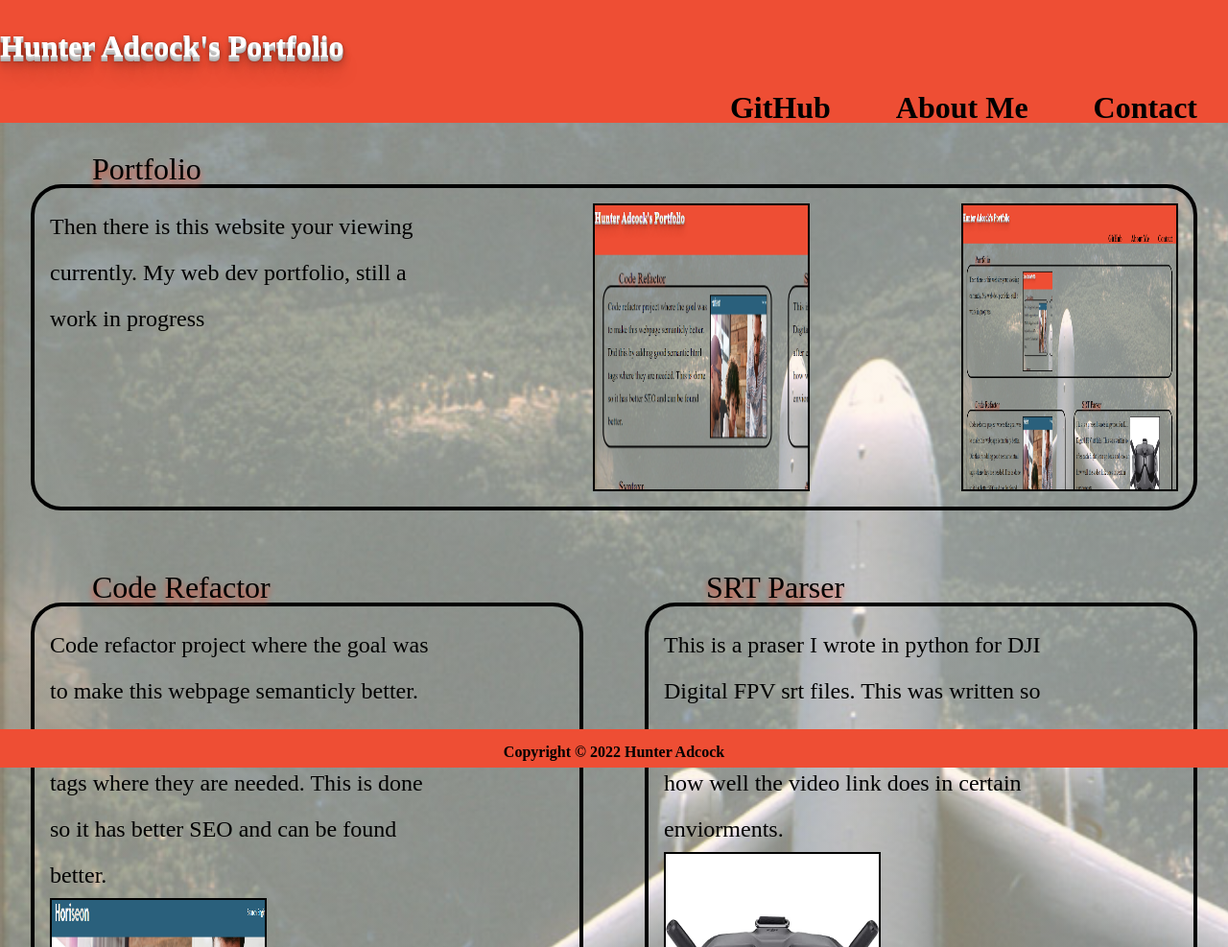
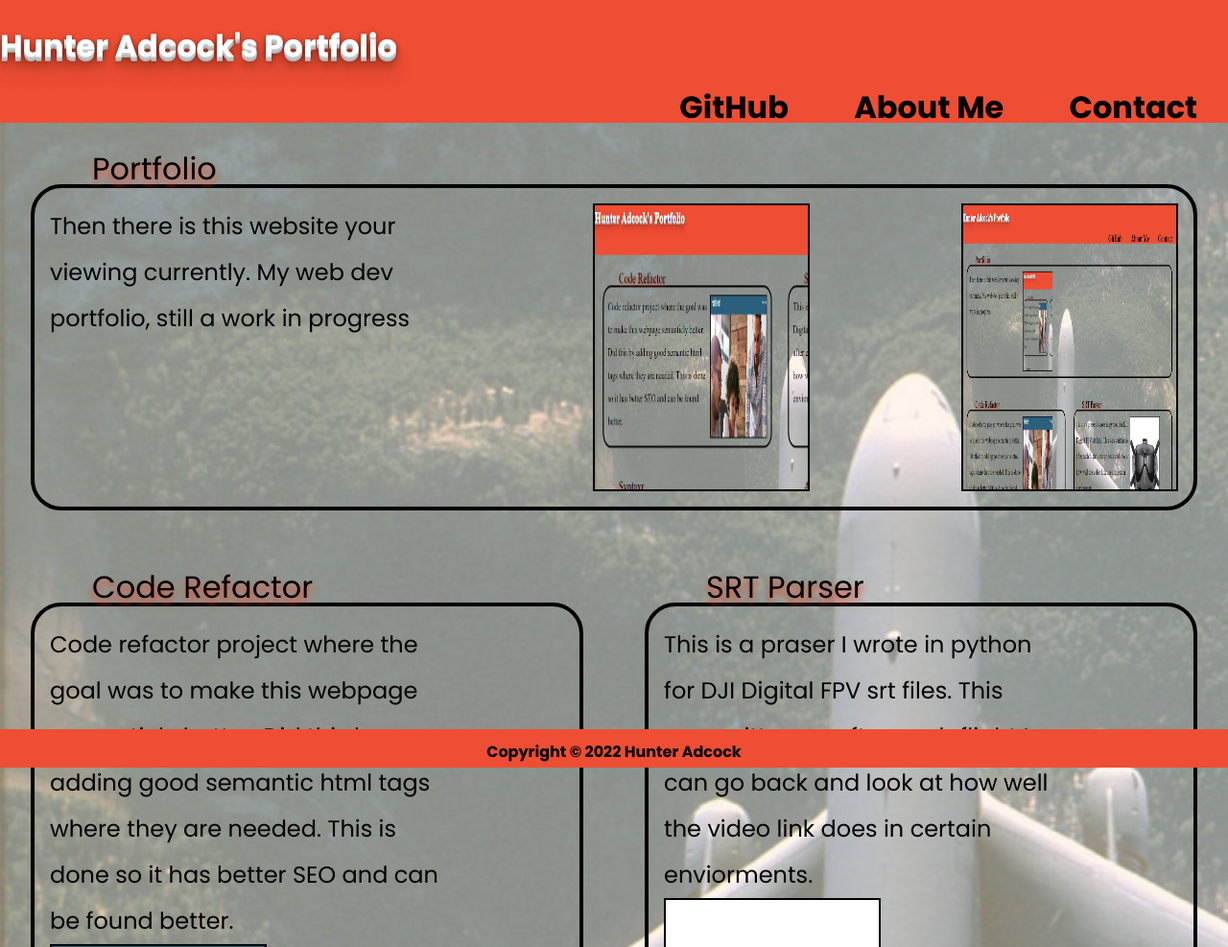
Before and after one commit to Hahkeye/portfolio, a plain HTML site: page index.html in a window 1280 px wide. Shown: the top 987 px of the page at 96% size. Drawn offline with Linux system fonts and the light colour scheme.

Commit message:
Google font fix

```diff
--- a/assets/style.css
+++ b/assets/style.css
@@ -2,17 +2,20 @@
     font-family: 'Poppins';
     src: url('./font/Poppins/Poppins-Black.ttf');
 } */
-html, body{
-    font-family: 'Poppins', sans-serif;
+/* html, body{
+    font-family: "Poppins", sans-serif;
+} */
+html * {
+    font-family: "Poppins", sans-serif;
 }
 /* Hex codes: Peach #FCEDDA, Burnt Orange #EE4E34 */
 header{
     background-color: #EE4E34;
-    /* display: inline; */
     width: 100%;
 }
 
 header h1{
+    font-family: "Poppins", sans-serif;
     font-size: 2em;
     font-weight: bolder;
     padding-top: 1em;
@@ -34,6 +37,7 @@ nav{
 }
 
 nav ul li{
+    font-family: "Poppins", sans-serif;
     display: inline;
 }
 
@@ -127,6 +131,7 @@ body{
 }
 
 #footer{
+    font-family: "Poppins", sans-serif;
     background-color: #EE4E34;
     position: sticky;
     bottom: 0;
--- a/index.html
+++ b/index.html
@@ -6,7 +6,7 @@
         <meta name="viewport" content="width=device-width, initial-scale=1.0">
         <link rel="preconnect" href="https://fonts.googleapis.com">
         <link rel="preconnect" href="https://fonts.gstatic.com" crossorigin>
-        <link href="https://fonts.googleapis.com/css2?family=Poppins:wght@300;400;700&display=swap" rel="stylesheet">
+        <link href="https://fonts.googleapis.com/css2?family=Poppins:wght@300;400;700&display=block" rel="stylesheet">
         <link rel="stylesheet" href="./assets/style.css">
         <link rel="stylesheet" href="./assets/reset.css">
         <!-- This is a font from google fonts they are cool and you should go check them out. -->
```
